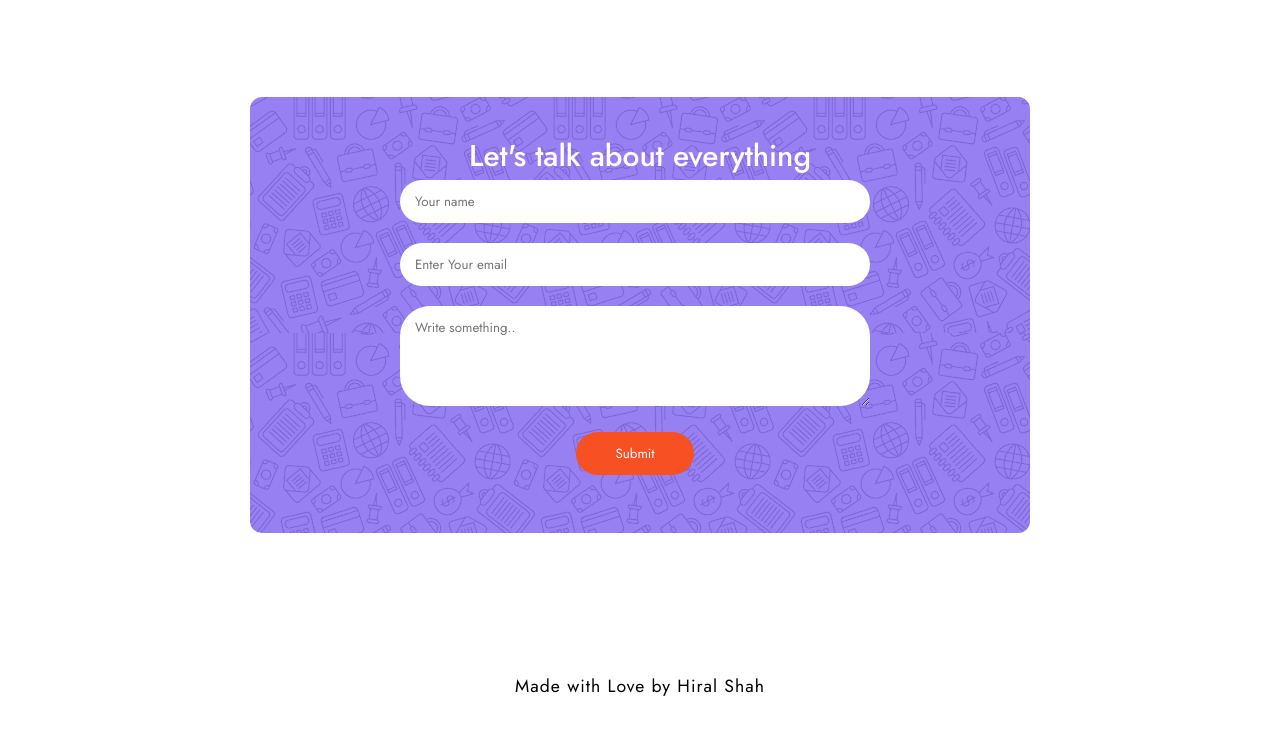
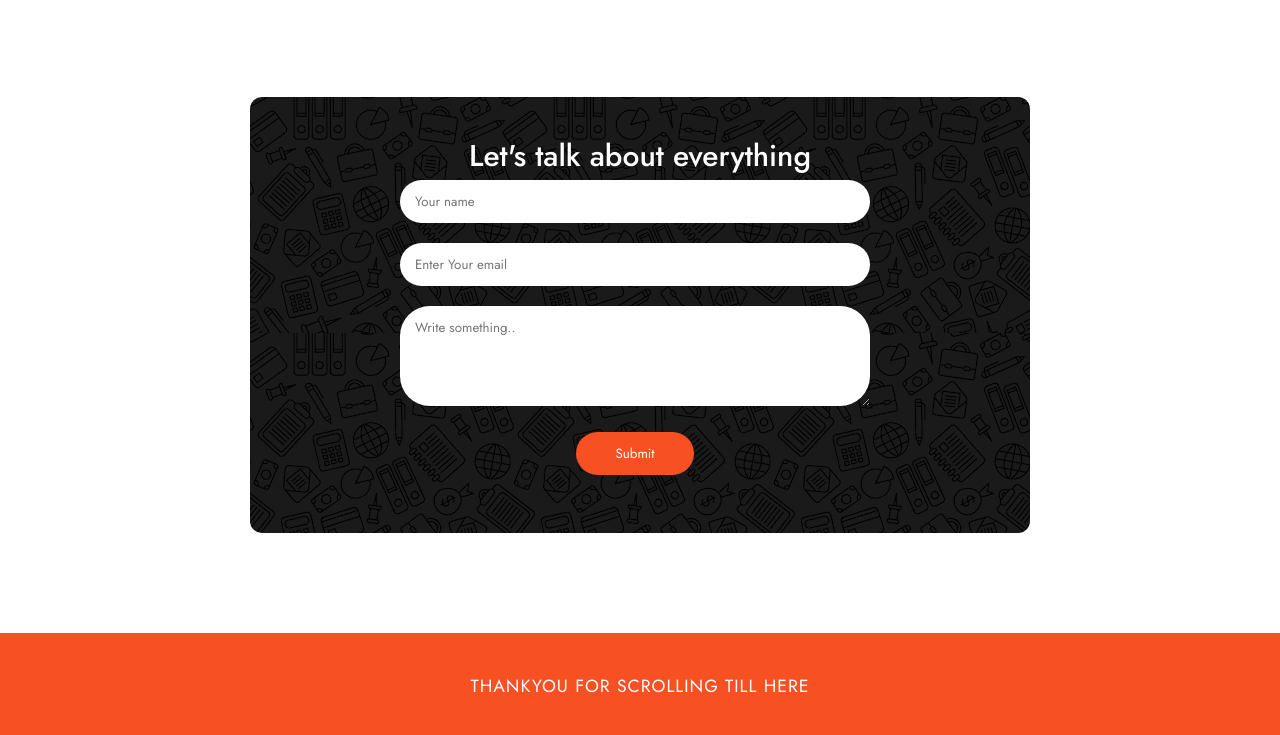
Before and after one commit to hiralshah7/shah_hiral_portfolio, a plain HTML site: page index.html in a window 1280 px wide. Shown: the part 3453-4188 px from the top of the page. Drawn offline with nearby package versions, Linux system fonts and the light colour scheme.

Commit message:
updating_css

```diff
--- a/index.html
+++ b/index.html
@@ -180,10 +180,16 @@
             </div>
             <div class="action">
                 <form action="action.php">
-                    <!-- <label for="fname">First Name</label> -->
-                    <input type="text" id="fname" name="firstname" placeholder="Your name">
-                    <input type="email" name="email" placeholder="Enter Your email" required>
-                    <textarea id="subject" name="subject" placeholder="Write something.." style="height:100px"></textarea><br>
+                    <div class="maincon">
+                        <!-- <label for="fname">First Name</label> -->
+                        <div class="contactCon">
+                            <input type="text" id="fname" name="firstname" placeholder="Your name">
+                            <input type="email" name="email" placeholder="Enter Your email" required>
+                        </div>
+                        <div class="contactcon2">
+                            <textarea id="subject" name="subject" placeholder="Write something.." style="height:100px"></textarea><br>
+                        </div>
+                    </div>
                     <input type="submit" name="submit" value="Submit">
                 </form>
             </div>
@@ -192,7 +198,7 @@
     <!-- end of the html body-->
     <!-- footer-->
     <div class="ends">
-        <p>Made with Love by Hiral Shah </p>
+        <p>Thankyou For Scrolling till here</p>
     </div>
     <!-- link to js-->
     <script src="https://unpkg.com/vue@3/dist/vue.global.js"></script>
--- a/sass/modules/_body.scss
+++ b/sass/modules/_body.scss
@@ -395,7 +395,7 @@
             }
 
             .contact {
-                background: #8067f0eb;
+                background: var(--text-color);
                 width: 780px;
                 margin: 100px auto;
                 padding: 170px 150px;
@@ -592,5 +592,10 @@
                 font-size: 40px;
             }
 
-            // portfolio
-            // OVER TILL CONTACT PAGE
+            // ends portfolio
+            // footer
+            .ends {
+                background-color: var(--main-color);
+                color: var(--bg-color);
+                text-transform: uppercase;
+            }
```
Also changed, not shown: css/main.css, 1 other file.
